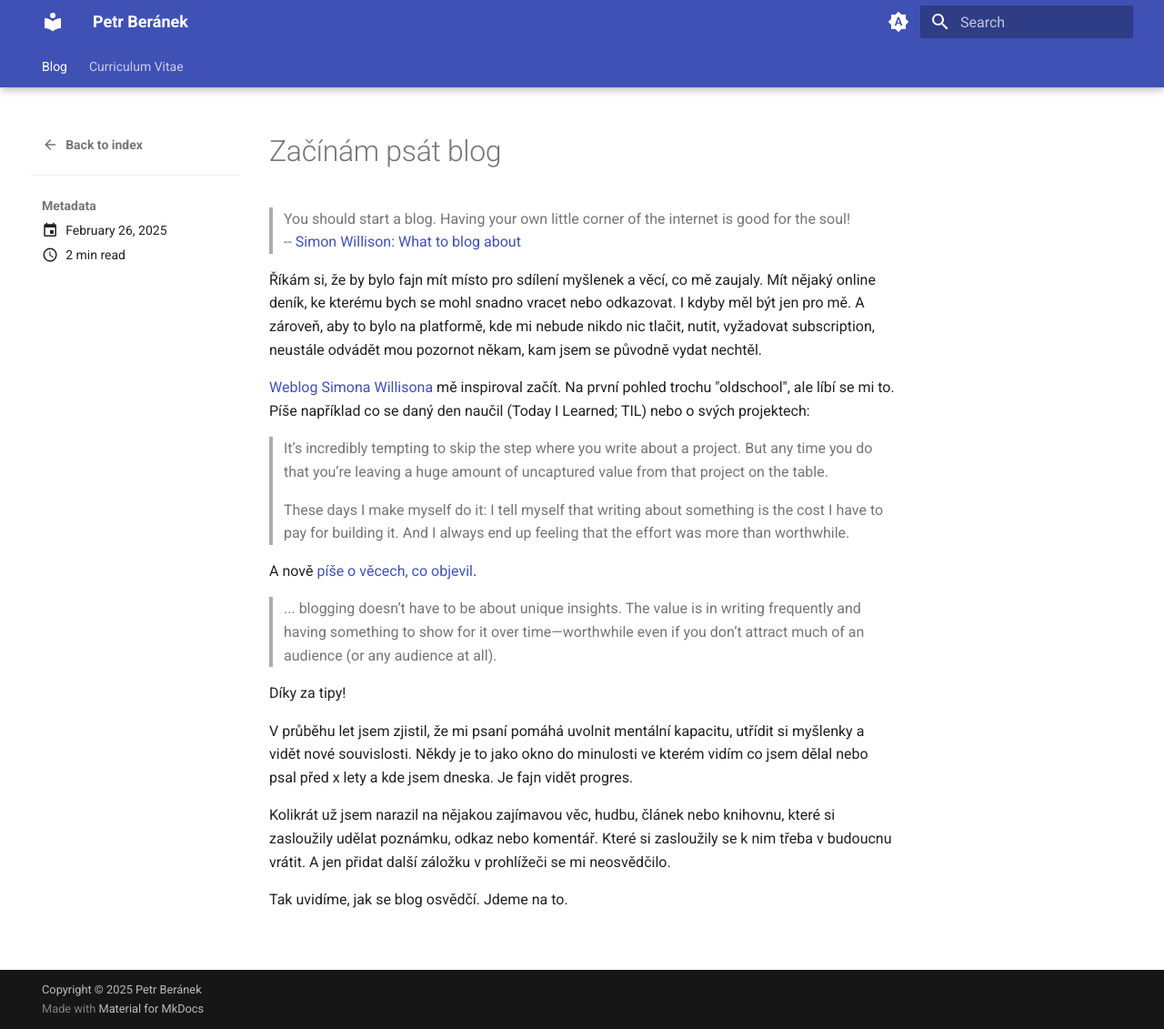
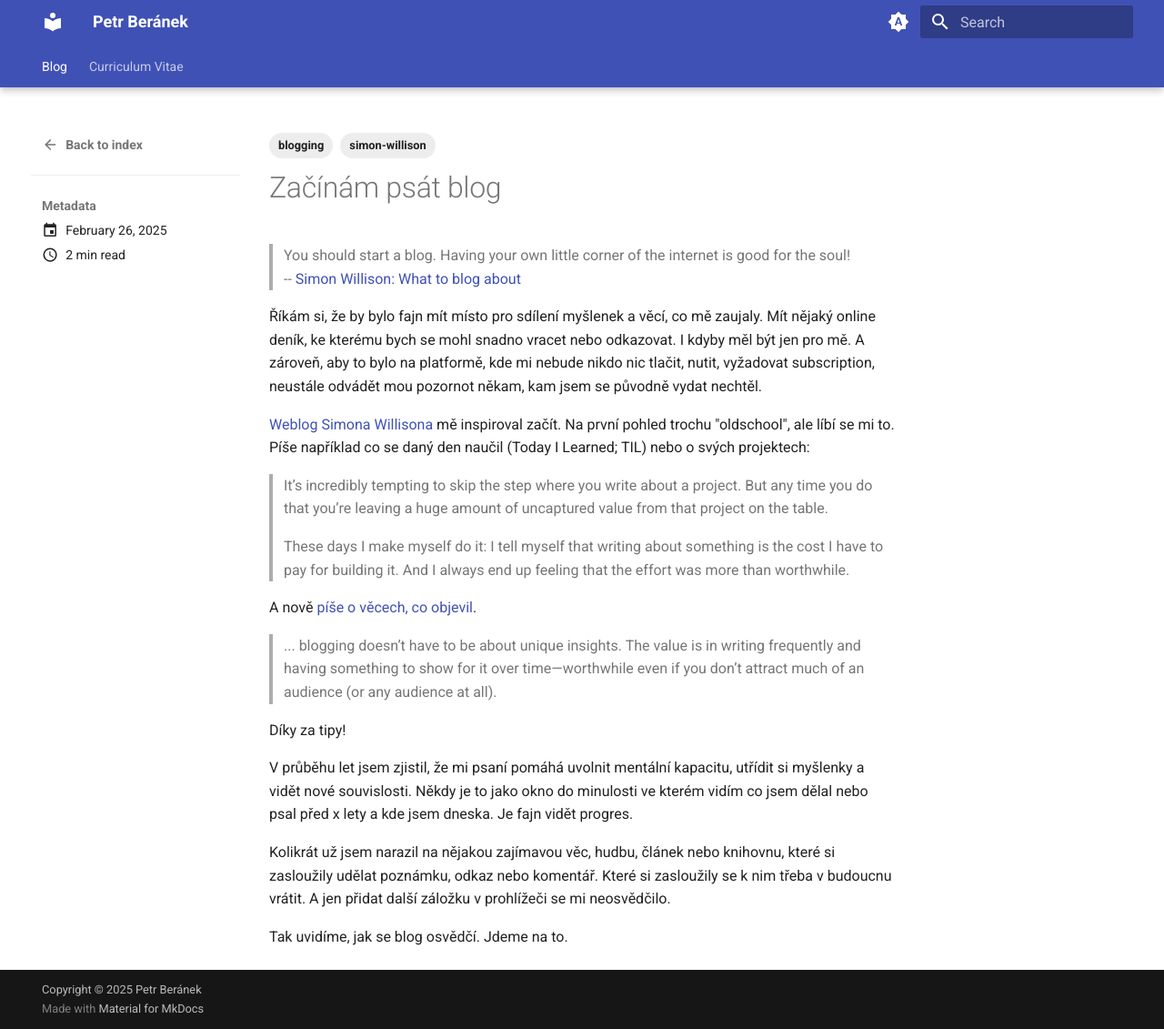
Before and after one commit to peberanek/peberanek.github.io, an MkDocs documentation site: the page built from docs/posts/zacinam-psat-blog.md, in a window 1280 px wide and 1131 px high. Shown: the whole window at 91% size. Built offline with MkDocs 1.6.1 and Material for MkDocs 9.7.7, drawn with Linux system fonts in a browser that asks for light colours.

Commit message:
blog: add tags

```diff
--- a/docs/posts/zacinam-psat-blog.md
+++ b/docs/posts/zacinam-psat-blog.md
@@ -1,5 +1,8 @@
 ---
 date: 2025-02-26
+tags:
+  - blogging
+  - simon-willison
 ---
 
 # Začínám psát blog
```
